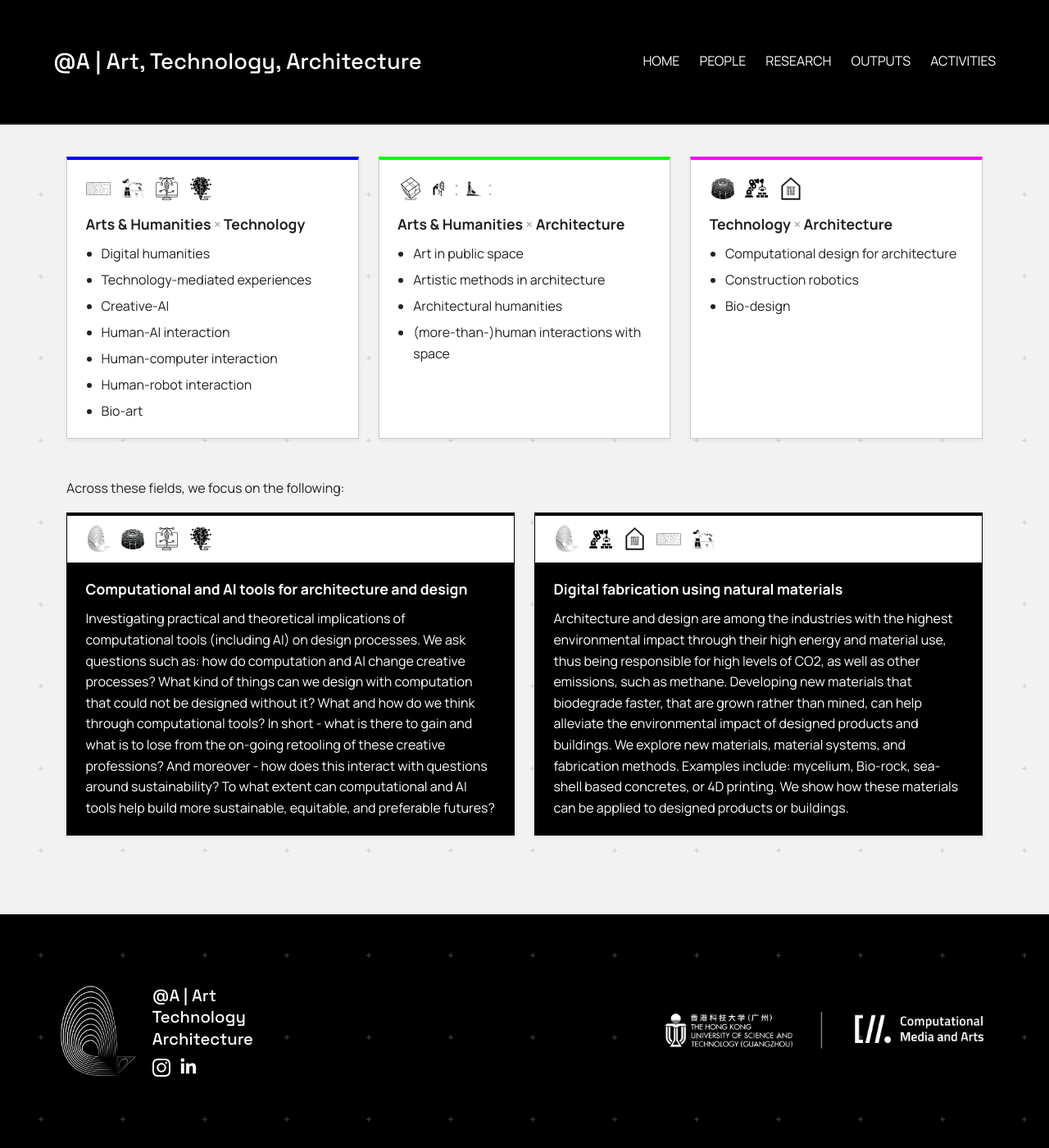
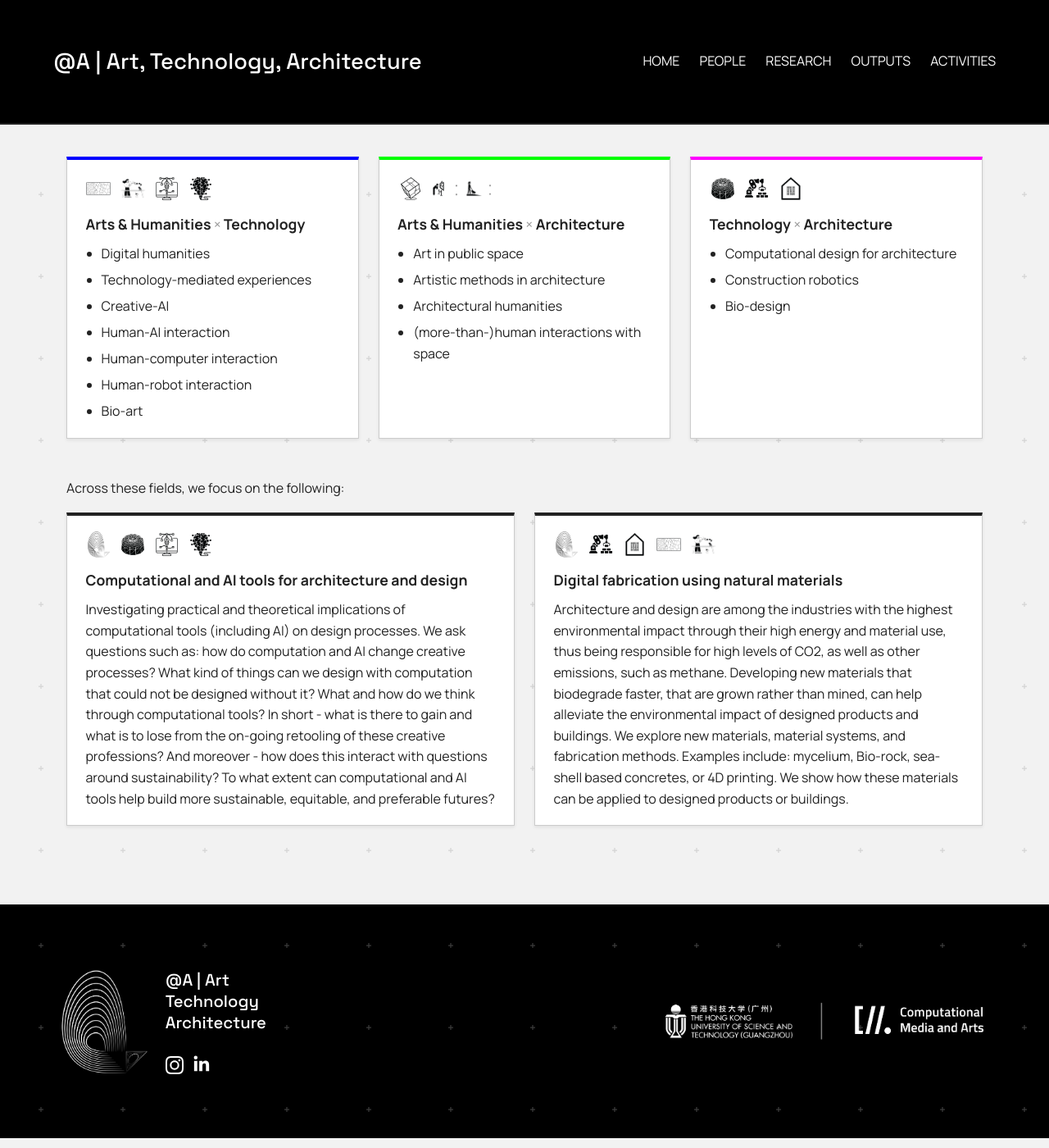
Before and after one commit to anqua/at-a, a Jekyll site: the page built from research.md, in a window 1280 px wide and 1400 px high, scrolled down 613 px. Shown: the whole window at 82% size. Built offline with Jekyll 4.4.1, drawn with Linux system fonts in a browser that asks for light colours.

Commit message:
Revert the black styling of the two research theme cards; enlarge the footer logo
Reverts the black card, white icon band and black stripe commits so the
two cards are white like the others again. Footer group logo 7rem ->
8rem; wordmark text, icons and university logos are unchanged.

Co-Authored-By: Claude Sonnet 5 <noreply@anthropic.com>

```diff
--- a/assets/css/style.css
+++ b/assets/css/style.css
@@ -571,7 +571,7 @@ main a:not(.pub-btn):hover {
 
 .footer-logo-ata {
   max-width: 100%;
-  height: 7rem;
+  height: 8rem;
   width: auto;
 }
 
@@ -613,21 +613,3 @@ main a:not(.pub-btn):hover {
     justify-self: center;
   }
 }
-
-
-
-
-
-
-.research-card--dark {
-  background: #000;
-  color: #fff;
-  border-color: #000;
-  border-top: 4px solid #000;
-}
-
-.research-card--dark .research-theme-icons {
-  background: #fff;
-  margin: -1.2em -1.4em 1.1em;
-  padding: 0.8em 1.4em;
-}
--- a/research.md
+++ b/research.md
@@ -85,7 +85,7 @@ Our group conducts research at the intersections of art, technology and architec
 Across these fields, we focus on the following:
 
 <div class="research-model-row">
-  <div class="research-card research-card--dark">
+  <div class="research-card">
     <div class="research-theme-icons">
       <img src="/at-a/assets/images/research/logo-ata-black.png" alt="" class="research-theme-logo">
       <img src="/at-a/assets/images/research/icon-archtech-mesh.png" alt="">
@@ -95,7 +95,7 @@ Across these fields, we focus on the following:
     <h4>Computational and AI tools for architecture and design</h4>
     <p>Investigating practical and theoretical implications of computational tools (including AI) on design processes. We ask questions such as: how do computation and AI change creative processes? What kind of things can we design with computation that could not be designed without it? What and how do we think through computational tools? In short - what is there to gain and what is to lose from the on-going retooling of these creative professions? And moreover - how does this interact with questions around sustainability? To what extent can computational and AI tools help build more sustainable, equitable, and preferable futures?</p>
   </div>
-  <div class="research-card research-card--dark">
+  <div class="research-card">
     <div class="research-theme-icons">
       <img src="/at-a/assets/images/research/logo-ata-black.png" alt="" class="research-theme-logo">
       <img src="/at-a/assets/images/research/icon-archtech-arm.png" alt="">
```
